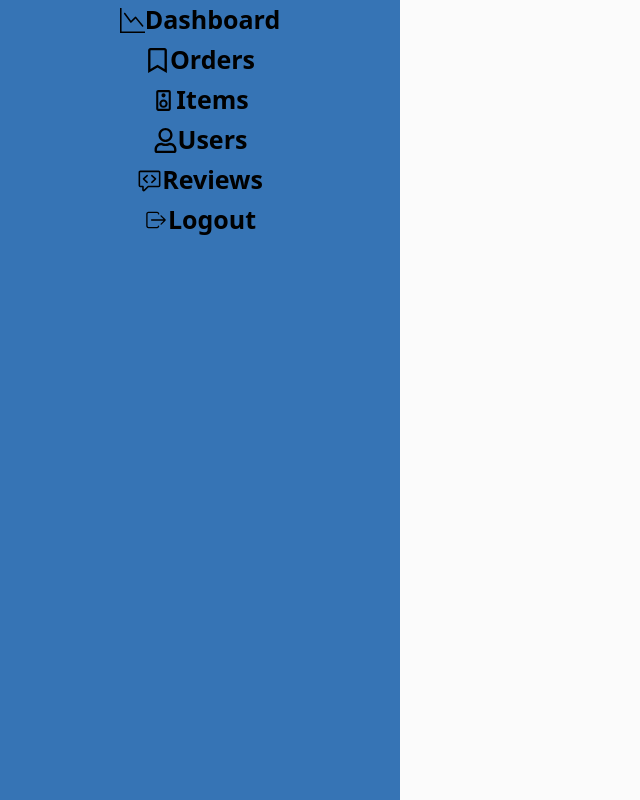
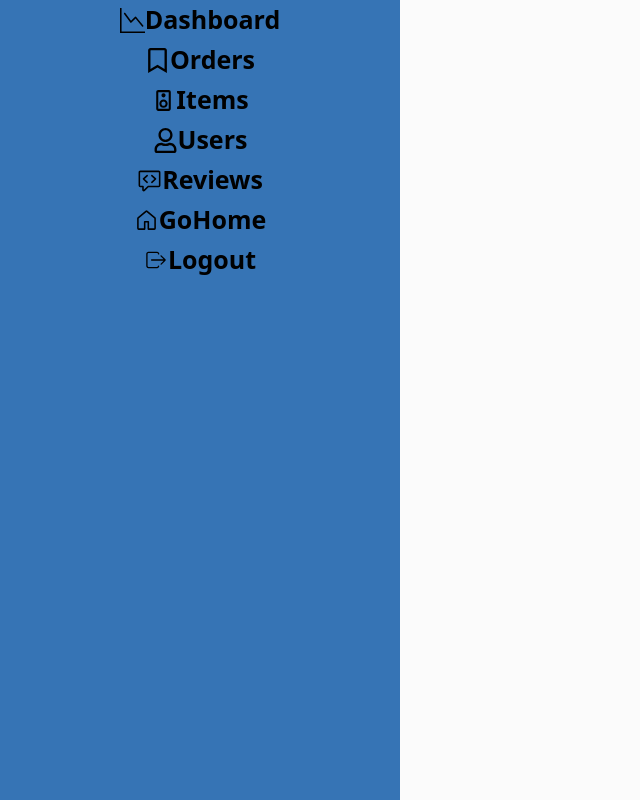
Before and after one commit to HVPasindu/Kv_audio_frontend, a React (Vite) app: page /admin in a window 1280 px wide. Shown: the whole page, without its empty margins (0-640 px from the left). Built offline with nearby package versions, Linux system fonts and the light colour scheme; no server answers; sample sign-in values are in the browser's storage.

Commit message:
not change

```diff
--- a/src/page/admin/adminpage.jsx
+++ b/src/page/admin/adminpage.jsx
@@ -13,9 +13,10 @@ import { useEffect, useState } from "react";
 import axios from "axios";
 import { GiHamburgerMenu } from "react-icons/gi";
 import ReviwConroller from "./admine_review";
-import { GoCodeReview } from "react-icons/go";
+import { GoCodeReview, GoHome } from "react-icons/go";
 import { IoIosLogIn, IoIosLogOut } from "react-icons/io";
-import MobileNavPaneladmin from "./mobileNavPaneladmin";
+import MobileNavPaneladmin from "./MobileNavPaneladmin";
+
 
 export default function Adminpage(){
   const [userValidated,setUserValidated]=useState(false);
@@ -69,6 +70,10 @@ export default function Adminpage(){
             <GoCodeReview/>
             Reviews
           </Link>
+           <Link to="/" className='w-full h-[40px] text-[25px] font-bold flex justify-center items-center'>
+            <GoHome/>
+            GoHome
+          </Link>
           {token!=null && <button  className='w-full h-[40px] text-[25px] font-bold flex justify-center items-center' onClick={()=>{
                         localStorage.removeItem("token")
                          window.location.href = "/login"
```
